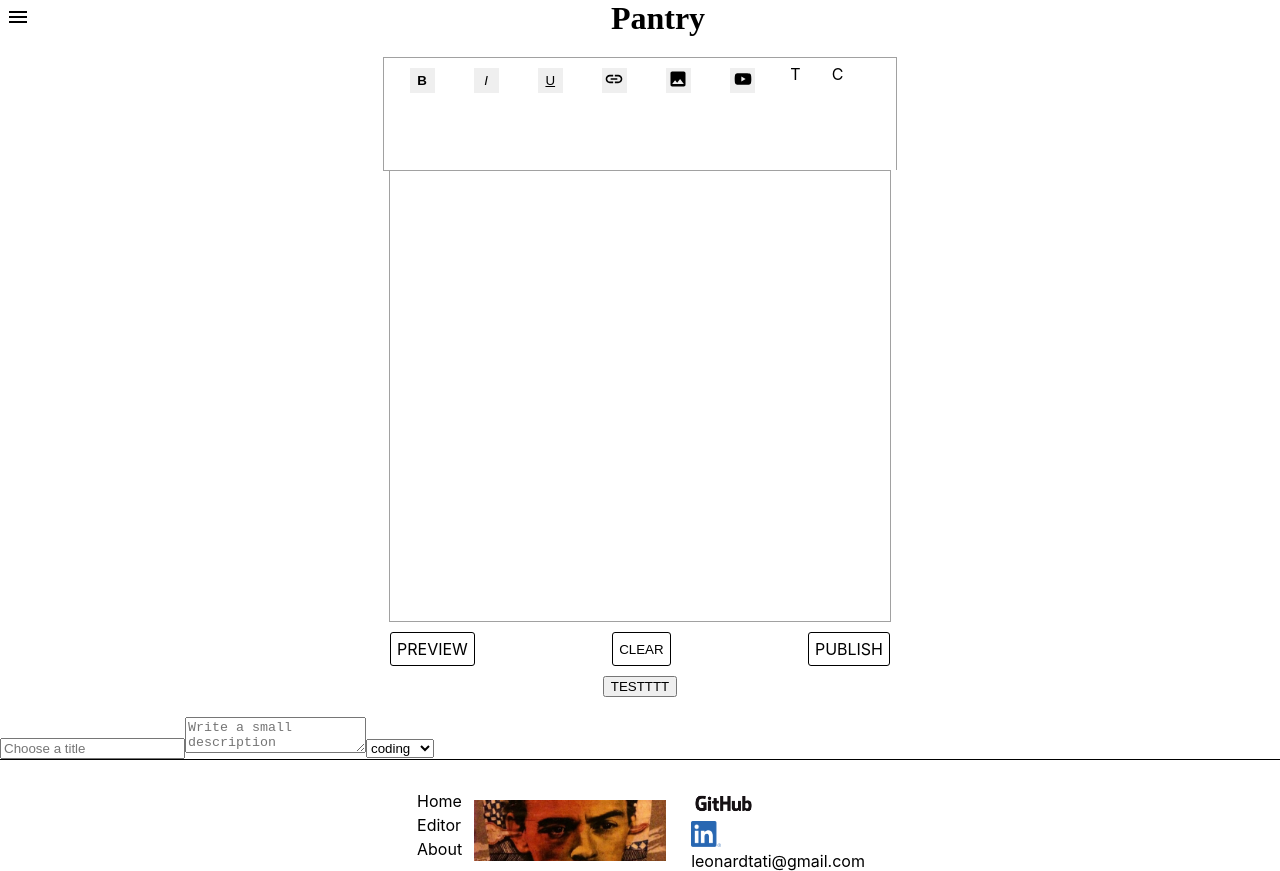
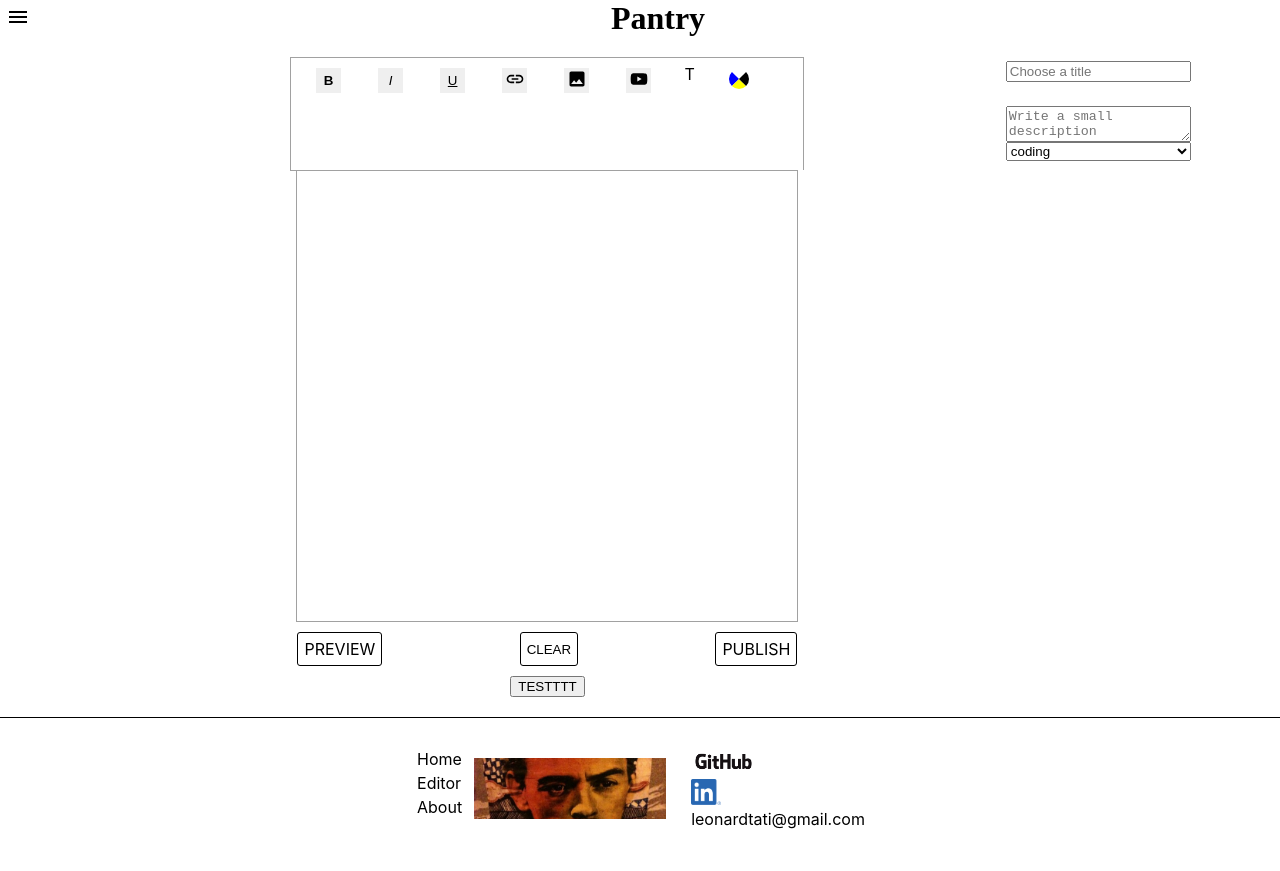
Before and after one commit to LeonardPoissant/TextEditor, a React (Create React App) app in the folder client/: page /Editor in a window 1280 px wide. After the commit the page ends 829 px from the top, so only its background shows below. Built offline with nearby package versions, Linux system fonts and the light colour scheme.

Commit message:
color-icon fixed

```diff
--- /dev/null
+++ b/client/src/Components/Color-Icon-Dropdown.tsx
@@ -0,0 +1,69 @@
+// @ts-nocheck
+import React, { useEffect, useState } from "react";
+import styled from "styled-components";
+
+const ColorIconDropDown = (props) => {
+
+    console.log(props)
+
+    const [color, setColor] = useState([]);
+
+    useEffect(() => {
+        setColor(props.onChooseColor)
+    }, [props.onChooseColor])
+
+    console.log('COLOR', color)
+
+
+    let outerDiameter = 30;
+    const getSectorPath = (x, y, outerDiameter, a1, a2) => {
+        const degtorad = Math.PI / 180;
+        const halfOuterDiameter = outerDiameter / 2;
+        const cr = halfOuterDiameter - 5;
+        const cx1 = (Math.cos(degtorad * a2) * cr) + x;
+        const cy1 = (-Math.sin(degtorad * a2) * cr) + y;
+        const cx2 = (Math.cos(degtorad * a1) * cr) + x;
+        const cy2 = (-Math.sin(degtorad * a1) * cr) + y;
+
+        return "M" + x + " " + y + " " + cx1 + " " + cy1 + " A" + cr + " " + cr + " 0 0 1 " + cx2 + " " + cy2 + "Z";
+    }
+
+    let arrayOfPaths = [
+        <path d={getSectorPath(outerDiameter / 2, outerDiameter / 2, outerDiameter, 45, 135)} fill={props.onChangeColor ? props.onChangeColor : "white"} />,
+        <path d={getSectorPath(outerDiameter / 2, outerDiameter / 2, outerDiameter, 135, 225)} fill={color[0] ? color[0] : "blue"} />,
+        <path d={getSectorPath(outerDiameter / 2, outerDiameter / 2, outerDiameter, 225, 315)} fill={color[1] ? color[1] : "yellow"} />,
+        <path d={getSectorPath(outerDiameter / 2, outerDiameter / 2, outerDiameter, 315, 45)} fill={color[2] ? color[2] : "black"} />
+    ]
+
+
+    return (
+
+
+        <Wrapper className="ICON WRAPPER" onClick={() => props.onClick()}>
+            < StyledSVG width={outerDiameter} height={outerDiameter} >
+                {arrayOfPaths.map((path, index) => (
+                    <path d={path.props.d} fill={path.props.fill} key={index} />
+                ))}
+
+
+            </StyledSVG >
+        </Wrapper>
+    )
+}
+
+const Wrapper = styled.div``;
+
+
+const StyledSVG = styled.svg`
+
+
+`;
+
+const StyledPath = styled.path`
+:hover{
+    fill:${props => props.mycolor}
+}
+`
+
+
+export default ColorIconDropDown;
--- a/client/src/Components/CreateNewPostPage.tsx
+++ b/client/src/Components/CreateNewPostPage.tsx
@@ -4,14 +4,24 @@ import React from "react";
 
 import TextEditor from "./Editor";
 import PostDetails from "./PostDetails";
+import ColorIconDropDown from "./Color-Icon-Dropdown"
+
+import styled from "styled-components"
 
 const CreateNewPost = () => {
     //
-    return (<div>
-        <TextEditor />
-        <PostDetails />
-
-    </div>)
+    return (
+        <Wrapper>
+            <div></div>
+            <TextEditor />
+            <PostDetails />
+        </Wrapper>)
 };
 
+const Wrapper = styled.div`
+display:flex;
+justify-content: space-around;
+`;
+
+
 export default CreateNewPost;
--- a/client/src/Components/Editor.tsx
+++ b/client/src/Components/Editor.tsx
@@ -74,6 +74,7 @@ const TextEditor = () => {
             handleKeyCommand={handleKeyCommand}
             decorators={customDecorator}
             onFocus={getFocus}
+
 
 
             ref={editor}
--- /dev/null
+++ b/client/src/Components/Input.tsx
@@ -0,0 +1,27 @@
+// @ts-nocheck
+
+import React from "react";
+
+import styled from "styled-components";
+
+
+const StyledInput = (props) => {
+
+
+    return (
+        <Wrapper
+            placeholder={props.placeholder}
+            value={props.value}
+            onChange={props.OnChange}
+
+        ></Wrapper>
+    )
+
+}
+
+const Wrapper = styled.input`
+
+margin:24px 0px`;
+
+
+export default StyledInput;
--- a/client/src/Components/PostDetails.tsx
+++ b/client/src/Components/PostDetails.tsx
@@ -1,6 +1,8 @@
 // @ts-nocheck
 import React, { useContext, useState } from "react";
 import { EditorContext } from "../Contexts/EditorContext";
+
+import StyledInput from "./Input";
 
 import styled from "styled-components";
 
@@ -13,14 +15,20 @@ const PostDetails = () => {
         setCategory
     } = useContext(EditorContext);
 
-    return (<Wrapper className="postdetails-wrapper">
 
-        <input
+    /*  placeholder="Choose a title"
+            value={title}
+            onChange={(e) => setTitle(e.target.value)}*/
+
+    // <MyStyledInput />
+    return (<Wrapper >
+        <StyledInput
             placeholder="Choose a title"
             value={title}
             onChange={(e) => setTitle(e.target.value)}
 
-        ></input>
+
+        />
 
         <textarea
             placeholder="Write a small description"
@@ -41,4 +49,8 @@ const PostDetails = () => {
 
 export default PostDetails;
 
-const Wrapper = styled.div``;
+const Wrapper = styled.div`
+display:flex;
+flex-direction:column;
+max-width: 400px;
+`;
--- /dev/null
+++ b/client/src/Components/Text-align-botton.tsx
@@ -0,0 +1,27 @@
+//@ts-nocheck
+
+import React from "react";
+
+import styled from "styled-components";
+
+
+import textAlignments from "../Utils/InlineStyles/Text-align"
+
+import Button from "./Button"
+
+
+
+const TextAlignButtons = (props) => {
+    console.log(props)
+
+    return (<div>
+
+        {textAlignments.map(textStyle => (
+            <Button label={textStyle.label} onClick={props.onToggle} style={textStyle.style}></Button>
+        ))}
+
+    </div>)
+}
+
+
+export default TextAlignButtons
--- a/client/src/Components/ToolBar.tsx
+++ b/client/src/Components/ToolBar.tsx
@@ -10,9 +10,11 @@ import IconButton from "@material-ui/core/IconButton";
 import Collapse from "@material-ui/core/Collapse";
 import FontSizeDropDown from "./FontSizeDropDown";
 import ColorDropDown from "./ColorPicker";
-
+import ColorIconDropDown from "./Color-Icon-Dropdown";
+import TextAlignButtons from "./Text-align-botton"
 import ColorPicker from "./ReactColor";
 import ColorPickerV2 from "./ColorPicker/ColorPickerV2"
+
 
 import styled from "styled-components";
 
@@ -53,7 +55,9 @@ const ToolBar = (props) => {
     setOpenFsDropDown,
     openColorPicker,
     setOpenColorPicker,
-    color
+    color,
+    iconColor,
+    toggleTextAlignement
 
   } = useContext(EditorContext);
 
@@ -87,6 +91,7 @@ const ToolBar = (props) => {
   }
 
   const handleOpenColorPicker = () => {
+    console.log('here')
     if (openFsDropDown) {
       setOpenFsDropDown(!openFsDropDown)
     }
@@ -145,7 +150,7 @@ const ToolBar = (props) => {
         </EmbedButton>
 
         <div onClick={() => handleOpenFsDropDown()}>T</div>
-        <div onClick={() => handleOpenColorPicker()} style={{ color: color }}>C</div>
+        <ColorIconDropDown onClick={() => handleOpenColorPicker()} onChangeColor={iconColor} onChooseColor={color} />
 
         {promptForURL ? (
           <AddMediaWindow active={active}>
@@ -175,8 +180,8 @@ const ToolBar = (props) => {
           </Message>
           </AddMediaWindow>
         ) : (
-            <></>
-          )}
+          <></>
+        )}
 
         <CollapseWarning in={open}>
           <WarningMessage
@@ -221,6 +226,7 @@ position:relative;
   border-left: solid;
   border-top: solid;
   border-right: solid;
+
   border-color: rgb(161, 161, 161);
   border-width: 1px;
   @media (max-width: 736px) {
--- a/client/src/Contexts/EditorContext.tsx
+++ b/client/src/Contexts/EditorContext.tsx
@@ -135,8 +135,9 @@ export default ({ children }: Props) => {
   const [test, setTest] = useState(false)
   const [openFsDropDown, setOpenFsDropDown] = useState(false)
   const [openColorPicker, setOpenColorPicker] = useState(false)
-  const [color, setColor] = useState("")
+  const [color, setColor] = useState([])
   const [selectedIndex, setSelectedIndex] = useState(0)
+  const [iconColor, setIconColor] = useState("");
 
 
   const [state, setState] = useState({
@@ -318,6 +319,8 @@ export default ({ children }: Props) => {
 
   }
 
+
+
   //OnChange, content is stored on the sessionStorage, editorState is updated.
   const onChange = (editorState: EditorState) => {
     const contentState = editorState.getCurrentContent();
@@ -326,18 +329,41 @@ export default ({ children }: Props) => {
     const isItalic = inlineStyle.has("ITALIC");
     const isUnderline = inlineStyle.has("UNDERLINE");
 
+    //const isColorStyle = inlineStyle.has(colorStyle)
+
+    //console.log('CONTENTSTATE', editorState)
+
+
+    const selection = editorState.getSelection();
+    /*const test = Object.keys(customStyleMap).reduce((contentState, color) => {
+
+      return inlineStyle.has(color)
+
+    })*/
+    const colors = (Object.values(customStyleMap))
+    const getColors = colors.map(styles => {
+      if (inlineStyle.has(styles.color)) {
+        return styles.color
+      }
+    });
+
+    getColors.map(color => {
+      if (color != undefined) {
+        setIconColor(color)
+      }
+    });
 
 
 
-
-    if (inlineStyle._map._map._root != undefined) {
-
+    /*if (inlineStyle._map._map._root != undefined) {
       let arrayOfStyles = inlineStyle._map._map._root.entries
 
-      //arrayOfStyles.map(style => console.log(style[0]))
-
-
-    }
+      arrayOfStyles.map(style => {
+        if (style[0].charAt(0) === "#") {
+          setIconColor(style[0])
+        }
+      })
+    }*/
 
 
 
@@ -347,6 +373,7 @@ export default ({ children }: Props) => {
     setIsBold(isBold);
     setIsItalic(isItalic);
     setIsUnderline(isUnderline);
+
 
   };
 
@@ -362,19 +389,18 @@ export default ({ children }: Props) => {
 
 
 
+
+
   const toggleFontSizeStyle = (e, fontSize) => {
     e.preventDefault();
-
-
-
     const selection = editorState.getSelection();
 
     // allow one fontSize at a time. Turn off all active fontSizes.
-    const nextContentState = Object.keys(customStyleMap)
+    /*const nextContentState = Object.keys(customStyleMap)
       .reduce((contentState, fontSize) => {
         return Modifier.removeInlineStyle(contentState, selection, fontSize)
-      }, editorState.getCurrentContent());
-
+      }, editorState.getCurrentContent());*/
+    const nextContentState = editorState.getCurrentContent();
     let nextEditorState = EditorState.push(
       editorState,
       nextContentState,
@@ -397,25 +423,52 @@ export default ({ children }: Props) => {
         fontSize
       );
     }
-    onChange(nextEditorState);
+
+    onChange(RichUtils.toggleInlineStyle(editorState, fontSize))
+    // onChange(nextEditorState);
     setOpenFsDropDown(!openFsDropDown)
   };
 
+
+
   const toggleTextColor = async (e, colorStyle) => {
     e.preventDefault();
-    setColor(colorStyle)
+
+    let max_array_length = 3
+
+    if (color.length < max_array_length) {
+      color.unshift(colorStyle)
+    }
+
+    else if (color.length === max_array_length) {
+
+      /*console.log('here', color.length)
+      function arraymove(color, fromIndex, toIndex) {
+        var element = color[fromIndex];
+        color.splice(fromIndex, 1);
+        color.splice(toIndex, 0, element);
+      }*/
+      color.pop();
+      color.unshift(colorStyle);
+    }
+
+
+    console.log('COLOR', color)
+
 
 
 
     const selection = editorState.getSelection();
 
     // Let's just allow one color at a time. Turn off all active colors.
-    const nextContentState = Object.keys(customStyleMap)
+    /*const nextContentState = Object.keys(customStyleMap)
       .reduce((contentState, color) => {
         return Modifier.removeInlineStyle(contentState, selection, color)
-      }, editorState.getCurrentContent());
+      }, editorState.getCurrentContent());*/
 
-    console.log('NEXT', nextContentState)
+
+
+    const nextContentState = editorState.getCurrentContent();
 
 
 
@@ -444,12 +497,62 @@ export default ({ children }: Props) => {
         colorStyle
       );
     }
+    console.log('NEXT', nextEditorState)
+
+
+    //onChange(RichUtils.toggleInlineStyle(editorState, colorStyle))
+    onChange(nextEditorState);
+
+
+  }
+
+  const toggleTextAlignement = (e, textAlignement) => {
+    e.preventDefault();
+
+    const selection = editorState.getSelection();
+
+    // Let's just allow one color at a time. Turn off all active colors.
+    /*const nextContentState = Object.keys(customStyleMap)
+      .reduce((contentState, color) => {
+        return Modifier.removeInlineStyle(contentState, selection, color)
+      }, editorState.getCurrentContent());*/
 
 
 
-    onChange(nextEditorState);
+    const nextContentState = editorState.getCurrentContent();
 
 
+
+    let nextEditorState = EditorState.push(
+      editorState,
+      nextContentState,
+      'change-inline-style'
+    );
+
+
+
+    const currentStyle = editorState.getCurrentInlineStyle();
+
+    // Unset style override for current color.
+    if (selection.isCollapsed()) {
+      nextEditorState = currentStyle.reduce((state, textAlignement) => {
+
+        return RichUtils.toggleInlineStyle(state, textAlignement);
+      }, nextEditorState);
+    };
+
+    // If the color is being toggled on, apply it.
+    if (!currentStyle.has(textAlignement)) {
+      nextEditorState = RichUtils.toggleInlineStyle(
+        nextEditorState,
+        textAlignement
+      );
+    }
+    console.log('NEXT', nextEditorState)
+
+
+    onChange(RichUtils.toggleInlineStyle(editorState, 'center'))
+    //onChange(nextEditorState);
   }
 
   const toggleBold = (e: MouseEvent) => {
@@ -666,7 +769,7 @@ export default ({ children }: Props) => {
         openColorPicker,
         setOpenColorPicker,
         color,
-        selectedIndex, setSelectedIndex
+        selectedIndex, setSelectedIndex, iconColor, toggleTextAlignement
 
       }}
     >
```
Also changed, not shown: client/src/Components/Button.tsx (added, +18 -0 lines), client/src/Utils/CustomStyleMap.tsx (+12 -0 lines), client/src/Utils/InlineStyles/Text-align.tsx (added, +10 -0 lines).
